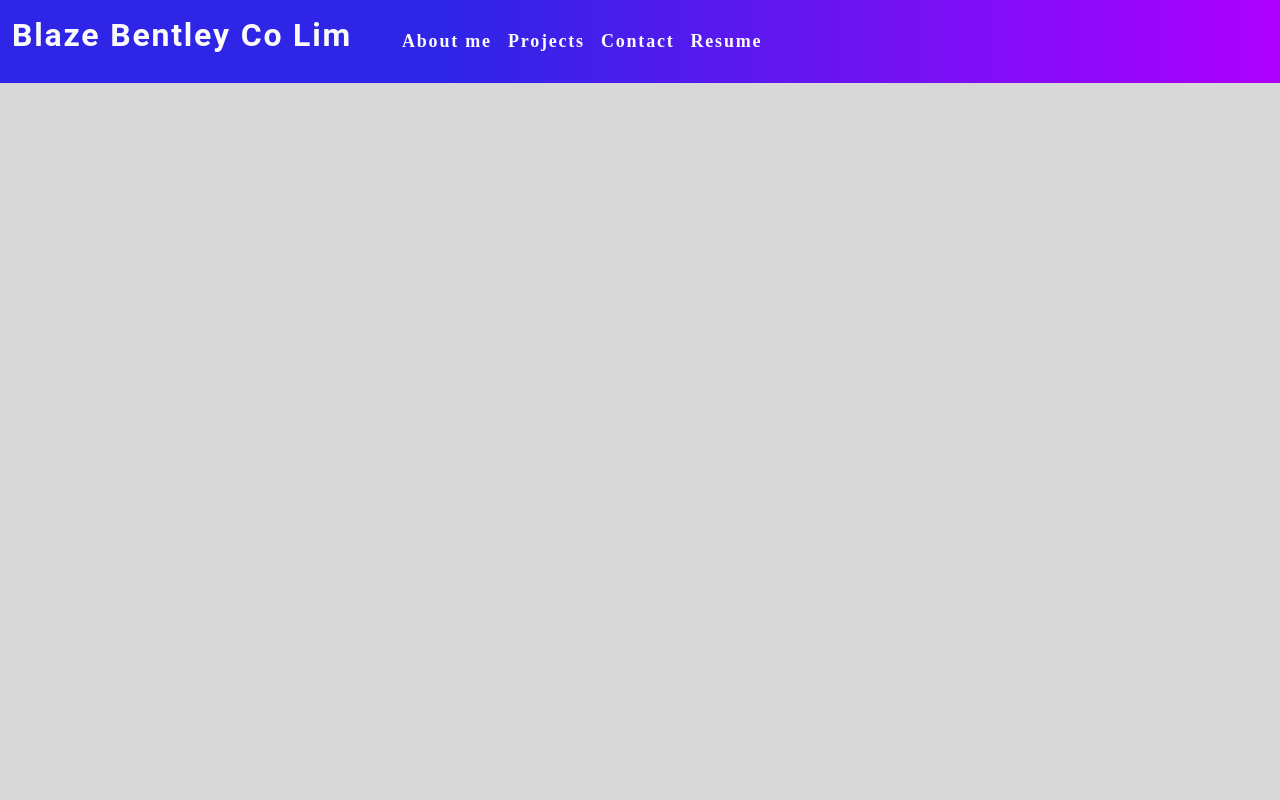
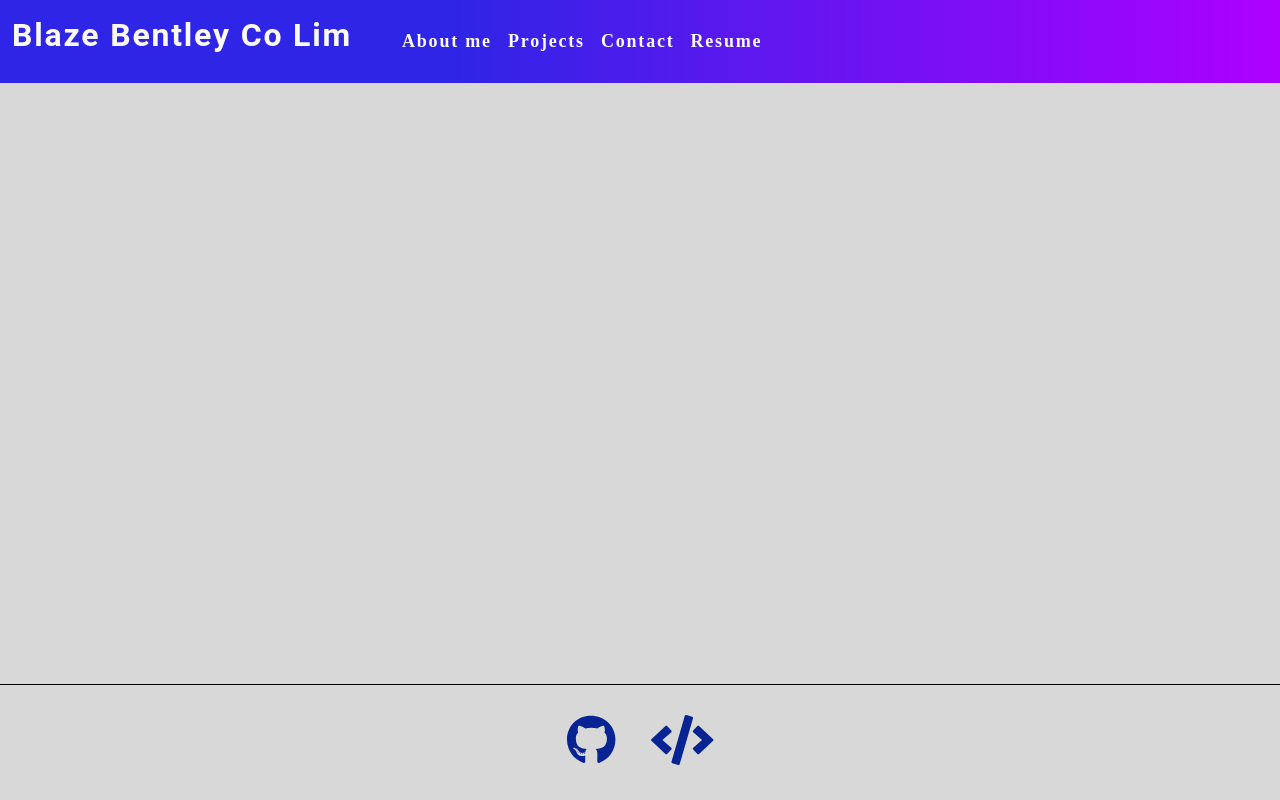
Before and after one commit to blazelim/react-portfolio, a React (Create React App) app: page / in a window 1280 px wide. Built offline with nearby package versions, Linux system fonts and the light colour scheme.

Commit message:
added footer and links

```diff
--- a/package.json
+++ b/package.json
@@ -3,6 +3,9 @@
   "version": "0.1.0",
   "private": true,
   "dependencies": {
+    "@fortawesome/free-brands-svg-icons": "^5.15.3",
+    "@fortawesome/free-solid-svg-icons": "^5.15.3",
+    "@fortawesome/react-fontawesome": "^0.1.14",
     "@testing-library/jest-dom": "^5.14.1",
     "@testing-library/react": "^11.2.7",
     "@testing-library/user-event": "^12.8.3",
--- a/src/App.js
+++ b/src/App.js
@@ -1,5 +1,6 @@
 import React, { useState } from 'react'
 import Nav from "./components/Nav"
+import Footer from './components/Footer'
 
 function App() {
   const [pages] = useState([
@@ -18,6 +19,8 @@ function App() {
         currentPage = { currentPage }
         setPage = { setPage }
       ></Nav>
+
+      <Footer />
     </div>
   );
 }
--- a/src/components/Footer/index.js
+++ b/src/components/Footer/index.js
@@ -0,0 +1,18 @@
+import React from 'react';
+// import github and repo icons for footer links using fontawesome
+import { FontAwesomeIcon } from '@fortawesome/react-fontawesome';
+import { faGithub } from '@fortawesome/free-brands-svg-icons';
+import { faCode } from '@fortawesome/free-solid-svg-icons';
+
+const ghIcon = <FontAwesomeIcon icon={faGithub} />
+const repoIcon = <FontAwesomeIcon icon={faCode} />
+
+// export Footer function
+export default function Footer() {
+    return (
+        <footer className="footer">
+            <a className="footer-link" href="https://github.com/blazelim">{ghIcon}</a>
+            <a className="footer-link" href="https://github.com/blazelim/react-portfolio">{repoIcon}</a>
+        </footer>
+    )
+}
--- a/src/index.css
+++ b/src/index.css
@@ -301,3 +301,27 @@ a {
   background: rgb(46,37,230);
   background: linear-gradient(90deg, rgba(46,37,230,1) 35%, rgb(174, 0, 255) 100%);
 }
+
+.footer {
+  text-align: center;
+
+  padding-top: 20px;
+  padding-bottom: 10px;
+  color: rgba(148,216,255,1);
+  border-top: 1px black solid;
+  position: absolute;
+  bottom: 10px;
+  width: 100%;
+}
+.footer-link {
+  color: rgb(8,35,148);
+  font-size: 50px;
+  text-align: center;
+  padding-left: 20px;
+  padding-right: 20px;
+}
+
+.footer-link:hover {
+  color: rgba(148,216,255,1);
+  text-decoration: none;
+}
```
Also changed, not shown: 1 other file (tests, documents, lock files or other folders).
